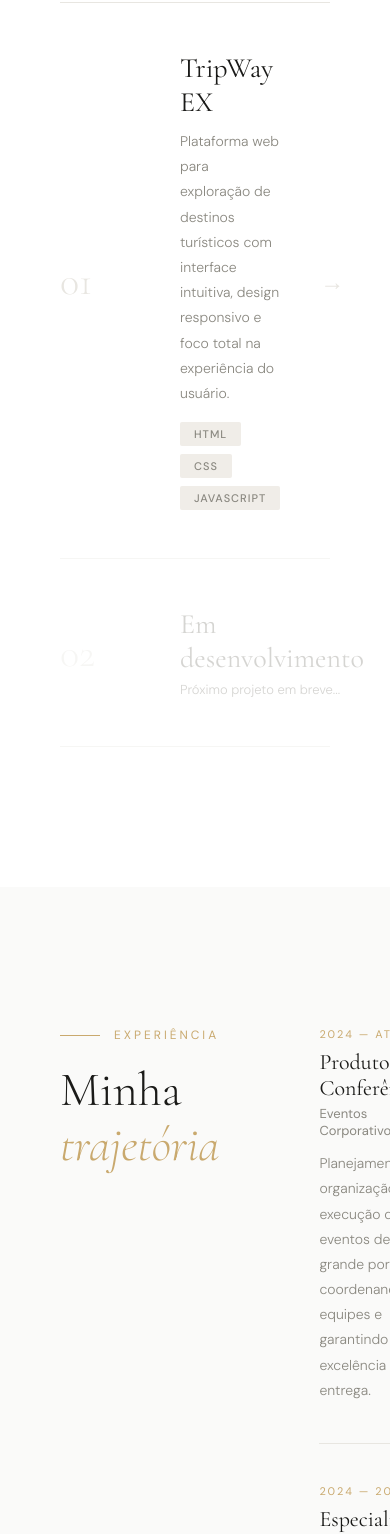
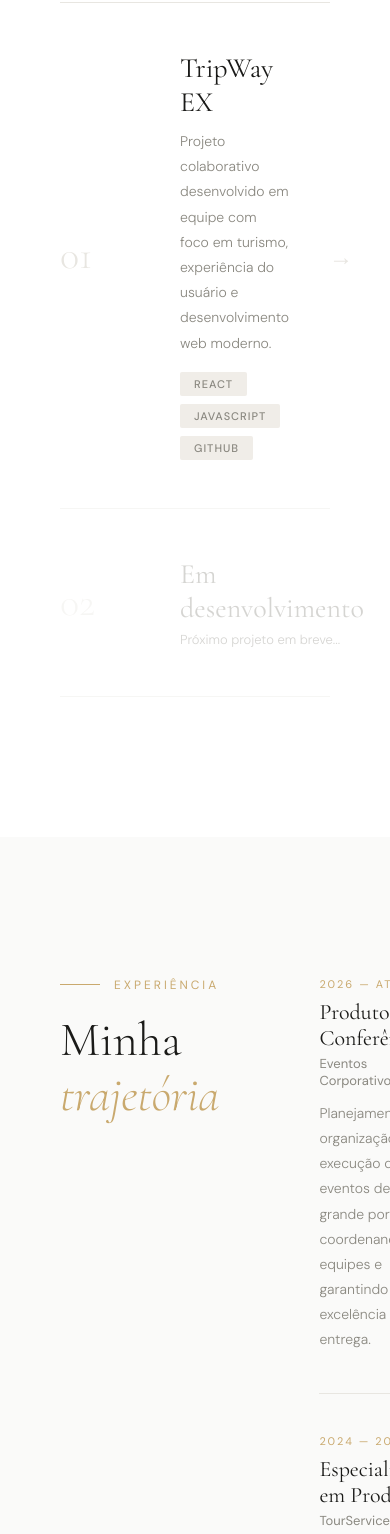
Before and after one commit to viniciuspr27/portifolio-, a React (Vite) app: page / in a window 390 px wide. Shown: the part 3360-4894 px from the top of the page. Built offline with nearby package versions, Linux system fonts and the light colour scheme.

Commit message:
fix: responsivo mobile completo

```diff
--- a/src/App.jsx
+++ b/src/App.jsx
@@ -24,9 +24,10 @@ const skills = [
 const projects = [
   {
     title: "TripWay EX",
-    desc: "Plataforma web para exploração de destinos turísticos com interface intuitiva, design responsivo e foco total na experiência do usuário.",
-    tags: ["HTML", "CSS", "JavaScript"],
+    desc: "Projeto colaborativo desenvolvido em equipe com foco em turismo, experiência do usuário e desenvolvimento web moderno.",
+    tags: ["React", "JavaScript", "GitHub"],
     number: "01",
+    link: "https://github.com/DiegoRodri1/TripWay-EX-CP",
   },
 ];
 
@@ -34,7 +35,7 @@ const experiences = [
   {
     role: "Produtor de Conferências",
     company: "Eventos Corporativos",
-    period: "2024 — Atual",
+    period: "2026 — Atual",
     desc: "Planejamento, organização e execução de eventos de grande porte, coordenando equipes e garantindo excelência na entrega.",
   },
   {
@@ -590,7 +591,7 @@ export default function App() {
           Vinicius Pacheco Ruiz<span style={{ color: C.accent }}>.</span>
         </span>
         <span style={{ fontFamily: "'DM Sans', sans-serif", fontSize: 11, color: C.muted, letterSpacing: 2 }}>
-          © 2025 · São Paulo, Brasil
+          © 2026 · São Paulo, Brasil
         </span>
       </footer>
     </div>
```
